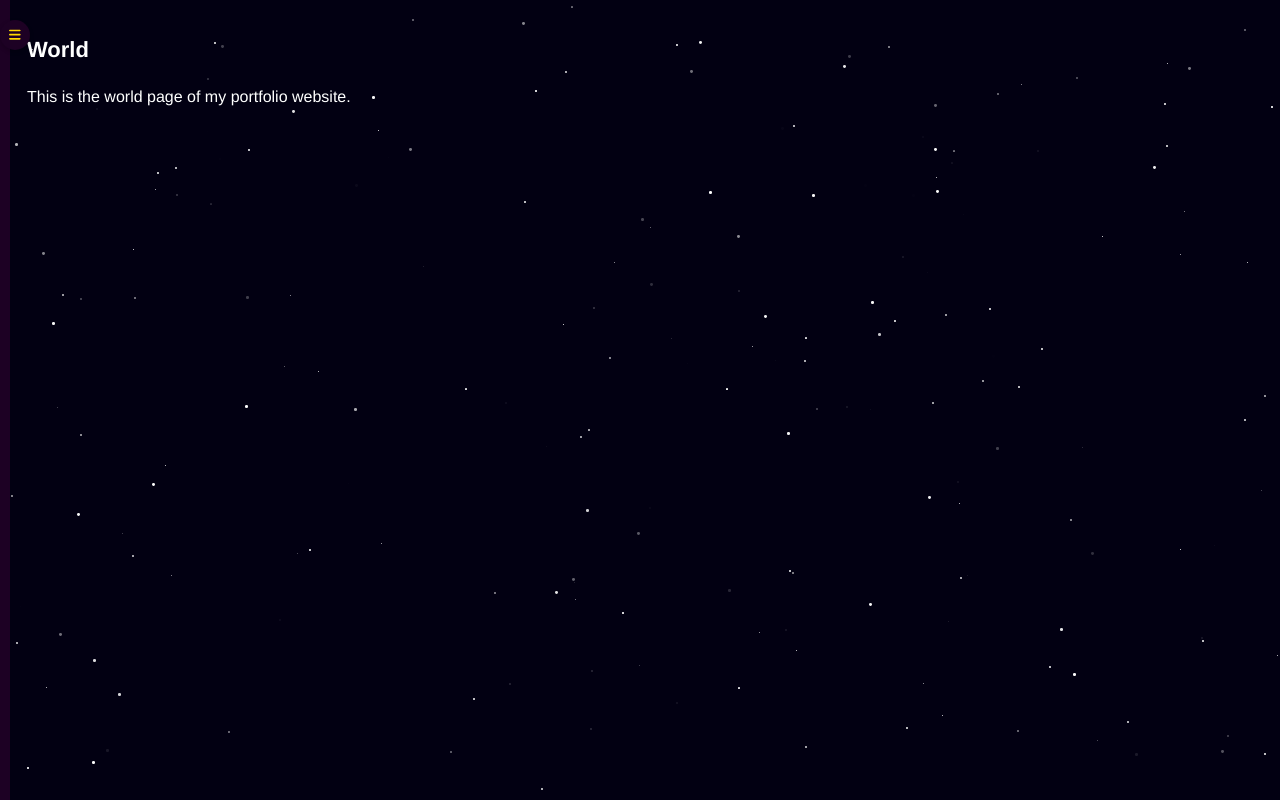
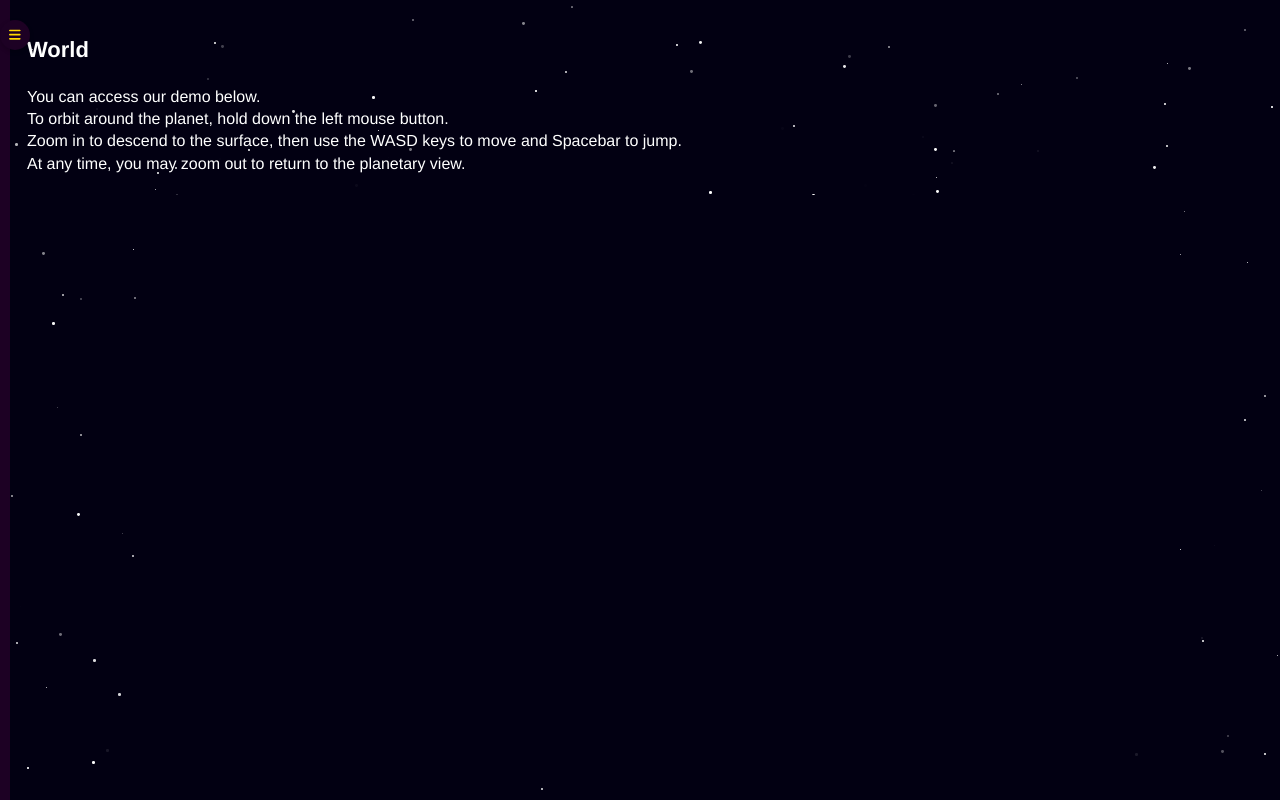
Before and after one commit to yigitalpdemirci/designProject, a React (Create React App) app: page /world in a window 1280 px wide. Built offline with nearby package versions, Linux system fonts and the light colour scheme.

Commit message:
feat: add iframe to World endpoint and minor style adjustments

```diff
--- a/src/components/World/index.js
+++ b/src/components/World/index.js
@@ -5,7 +5,19 @@ const World = () => {
   return (
     <div className="world-page">
       <h1>World</h1>
-      <p>This is the world page of my portfolio website.</p>
+      <p>
+        You can access our demo below.<br />
+        To orbit around the planet, hold down the left mouse button.<br />
+        Zoom in to descend to the surface, then use the WASD keys to move and Spacebar to jump.<br />
+        At any time, you may zoom out to return to the planetary view.
+      </p>
+      <div className="iframe-container">
+        <iframe
+          src="http://localhost:8000"
+          title="Demo"
+          className="embedded-iframe"
+        />
+      </div>
     </div>
   );
 };
--- a/src/components/World/index.scss
+++ b/src/components/World/index.scss
@@ -11,3 +11,20 @@
     font-size: 16px;
   }
 }
+.iframe-container {
+  position: relative;
+  width: 80%; /* Reduced width */
+  padding-bottom: 45%; /* Adjusted for 80% width to maintain 16:9 (56.25% * 0.8 = 45%) */
+  height: 0;
+  overflow: hidden;
+  margin: 20px auto; /* Centered horizontally, 20px top/bottom margin */
+}
+
+.embedded-iframe {
+  position: absolute;
+  top: 0;
+  left: 0;
+  width: 100%;
+  height: 100%;
+  border: 0; /* Removes default iframe border */
+}
```
